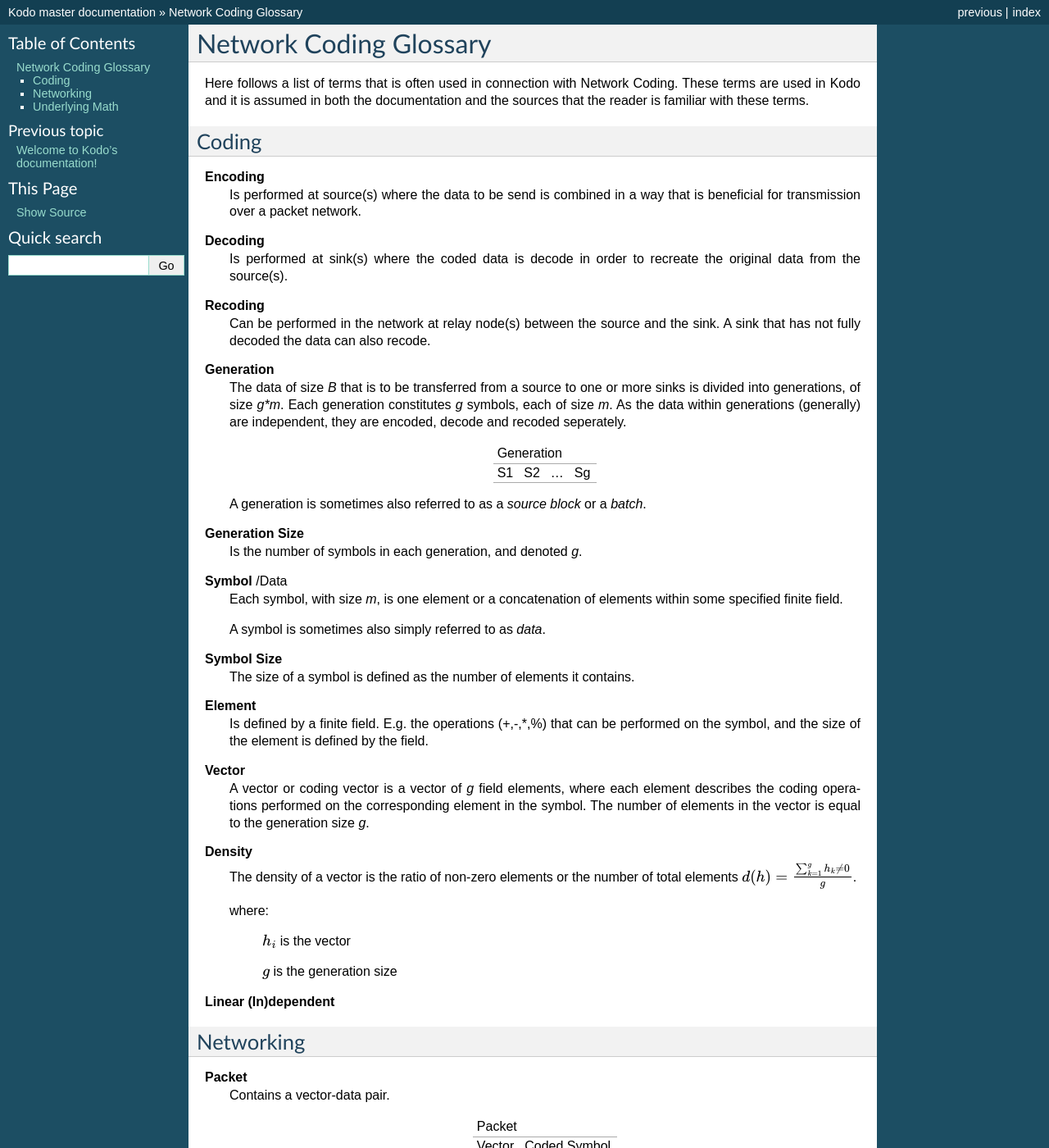
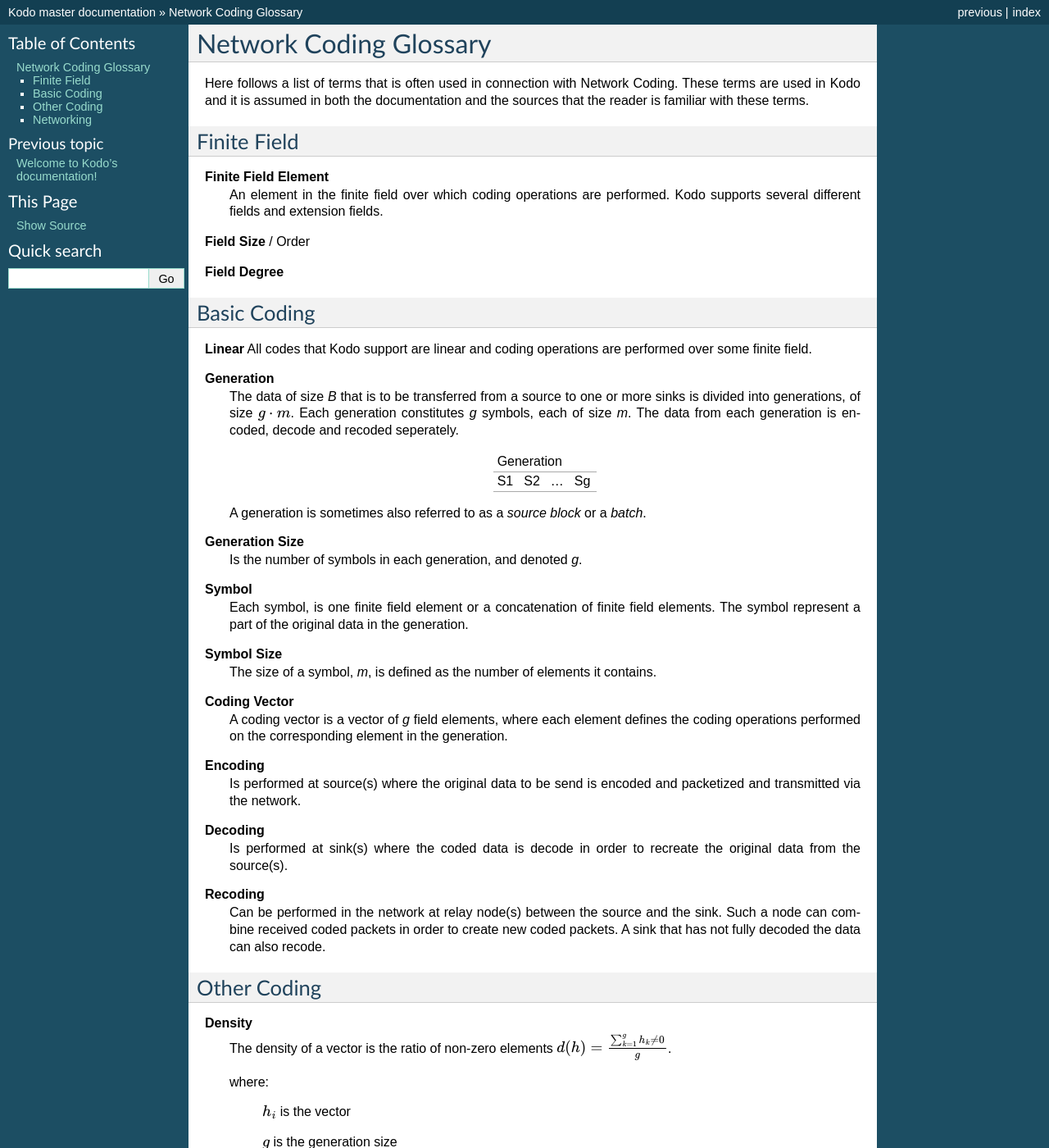
Before and after one commit to msherif4/kodo, a Sphinx documentation site: the page built from docs/source/nc_glossary.rst, in a window 1280 px wide and 1400 px high. Shown: the whole window at 82% size. Built offline with Sphinx 7.4.7, drawn with Linux system fonts in a browser that asks for light colours; formulas are drawn with MathJax 3; some of the changed text lies outside the part shown.

Commit message:
updated nc_glossary

```diff
--- a/docs/source/nc_glossary.rst
+++ b/docs/source/nc_glossary.rst
@@ -3,20 +3,26 @@ Network Coding Glossary
 
 Here follows a list of terms that is often used in connection with Network Coding. These terms are used in Kodo and it is assumed in both the documentation and the sources that the reader is familiar with these terms.
 
-Coding
-------
 
-**Encoding**
- Is performed at source(s) where the data to be send is combined in a way that is beneficial for transmission over a packet network.
+Finite Field
+------------
 
-**Decoding**
- Is performed at sink(s) where the coded data is decode in order to recreate the original data from the source(s).
+**Finite Field Element**
+ An element in the finite field over which coding operations are performed. Kodo supports several different fields and extension fields.
 
-**Recoding**
- Can be performed in the network at relay node(s) between the source and the sink. A sink that has not fully decoded the data can also recode.
+**Field Size** / Order
+
+**Field Degree**
+
+
+Basic Coding
+------------
+
+**Linear**
+All codes that Kodo support are linear and coding operations are performed over some finite field.
 
 **Generation**
- The data of size *B* that is to be transferred from a source to one or more sinks is divided into generations, of size *g\*m*. Each generation constitutes *g* symbols, each of size *m*. As the data within generations (generally) are independent, they are encoded, decode and recoded seperately.
+ The data of size *B* that is to be transferred from a source to one or more sinks is divided into generations, of size :math:`g \cdot m`. Each generation constitutes *g* symbols, each of size *m*. The data from each generation is encoded, decode and recoded seperately.
 
  ====  ====  =====  ====
  Generation
@@ -29,23 +35,30 @@ Coding
 **Generation Size**
  Is the number of symbols in each generation, and denoted *g*.
 
-**Symbol** /Data
- Each symbol, with size *m*, is one element or a concatenation of elements within some specified finite field.
-
- A symbol is sometimes also simply referred to as *data*.
+**Symbol**
+ Each symbol, is one finite field element or a concatenation of finite field elements. The symbol represent a part of the original data in the generation.
 
 **Symbol Size**
- The size of a symbol is defined as the number of elements it contains.
+ The size of a symbol, *m*, is defined as the number of elements it contains.
 
-**Element**
- Is defined by a finite field. E.g. the operations (+,-,*,%) that can be performed on the symbol, and the size of the element is defined by the field.
+**Coding Vector**
+ A coding vector is a vector of *g* field elements, where each element defines the coding operations performed on the corresponding element in the generation.
+
+**Encoding**
+ Is performed at source(s) where the original data to be send is encoded and packetized and transmitted via the network.
+
+**Decoding**
+ Is performed at sink(s) where the coded data is decode in order to recreate the original data from the source(s).
+
+**Recoding**
+ Can be performed in the network at relay node(s) between the source and the sink. Such a node can combine received coded packets in order to create new coded packets. A sink that has not fully decoded the data can also recode.
 
 
-**Vector**
- A vector or coding vector is a vector of *g* field elements, where each element describes the coding operations performed on the corresponding element in the symbol. The number of elements in the vector is equal to the generation size *g*.
+Other Coding
+------------
 
 **Density**
- The density of a vector is the ratio of non-zero elements or the number of total elements
+ The density of a vector is the ratio of non-zero elements
  :math:`d(h) = \frac{\sum_{k=1}^g h_k \neq 0}{g}`.
 
  where:
@@ -64,35 +77,17 @@ Networking
 **Packet**
  Contains a vector-data pair.
 
- +------------------------------+
- |            Packet            |
- +---------------+--------------+
- | Vector        | Coded Symbol |
- +---------------+--------------+
-
- +------------------------------+
- |            Packet            |
- +---------------+--------------+
- | Vector        | Coded Symbol |
- +---------------+--------------+
-
-
+ ===============  ===============
+              Packet
+ --------------------------------
+   Vector          Coded Symbol
+ ===============  ===============
 
 **Packet Size**
- Is equal to the size of the vector and symbol.
+ Is the total size of the coding vector and coded symbol.
 
 **Bulk Data**
  When bulk data is coded the file is split into one or more parts of a resonable size, each of these parts is denoted a generation.
 
 **Streaming Data**
  When streaming data is coded some amount of data is accumulated and this data is denoted a generation.
-
-Underlying Math
----------------
-
-**Finite Field**
- A field is the mathematical construct over which coding operations are performed. Kodo supports several different fields and extension fields.
-
-**Field Size** / Order
-
-**Field Degree**
```
